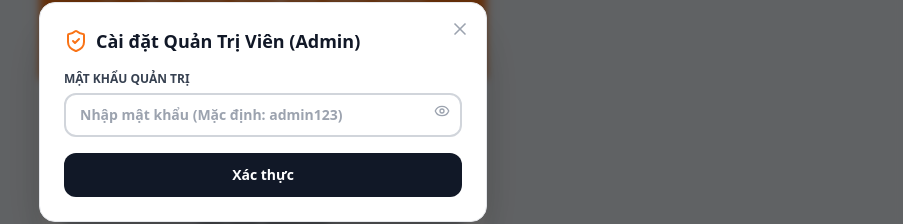
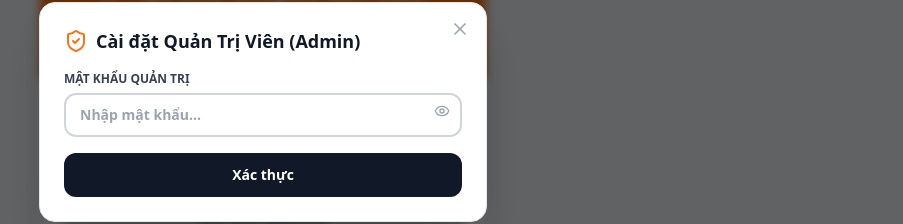
Before and after one commit to danggvuu/shopee-aff-converter, a Next.js app: page / in a window 1280 px wide. Both pictures are taken after a click on the button "Cài đặt Quản trị viên (Admin)". Shown: the part 288-512 px from the top of the page, without its empty margins (377-1280 px from the left). Built offline with nearby package versions, Linux system fonts and the light colour scheme.

Commit message:
feat: complete admin UI upgrade with password manager and clear contrast

```diff
--- a/src/app/page.tsx
+++ b/src/app/page.tsx
@@ -56,7 +56,6 @@ export default function Home() {
     }
   };
 
-  // Xác thực mật khẩu Admin
   const handleAdminLogin = async (e: React.FormEvent) => {
     e.preventDefault();
     setAdminLoading(true);
@@ -81,7 +80,6 @@ export default function Home() {
     }
   };
 
-  // Lưu Affiliate ID và Mật khẩu mới
   const handleSaveSettings = async (e: React.FormEvent) => {
     e.preventDefault();
     setAdminLoading(true);
@@ -117,7 +115,6 @@ export default function Home() {
 
   return (
     <main className="min-h-screen bg-slate-100 flex items-center justify-center p-4 relative font-sans">
-      {/* Nút Admin Settings góc trên */}
       <button
         onClick={() => {
           setShowAdminModal(true);
@@ -235,13 +232,13 @@ export default function Home() {
                       required
                       value={adminPass}
                       onChange={(e) => setAdminPass(e.target.value)}
-                      placeholder="Nhập mật khẩu (Mặc định: admin123)"
+                      placeholder="Nhập mật khẩu..."
                       className="w-full px-3.5 py-2.5 pr-10 border-2 border-gray-300 rounded-xl outline-none focus:border-orange-500 text-gray-900 bg-white text-sm font-semibold placeholder-gray-400"
                     />
                     <button
                       type="button"
                       onClick={() => setShowPassword(!showPassword)}
-                      className="absolute right-3 top-2.5 text-gray-400 hover:text-gray-700"
+                      className="absolute right-3 top-2.5 text-gray-400 hover:text-gray-700 cursor-pointer"
                     >
                       {showPassword ? <EyeOff className="w-4 h-4" /> : <Eye className="w-4 h-4" />}
                     </button>
@@ -297,7 +294,7 @@ export default function Home() {
                     <button
                       type="button"
                       onClick={() => setShowNewPass(!showNewPass)}
-                      className="absolute right-3 top-2.5 text-gray-400 hover:text-gray-700"
+                      className="absolute right-3 top-2.5 text-gray-400 hover:text-gray-700 cursor-pointer"
                     >
                       {showNewPass ? <EyeOff className="w-4 h-4" /> : <Eye className="w-4 h-4" />}
                     </button>
```
